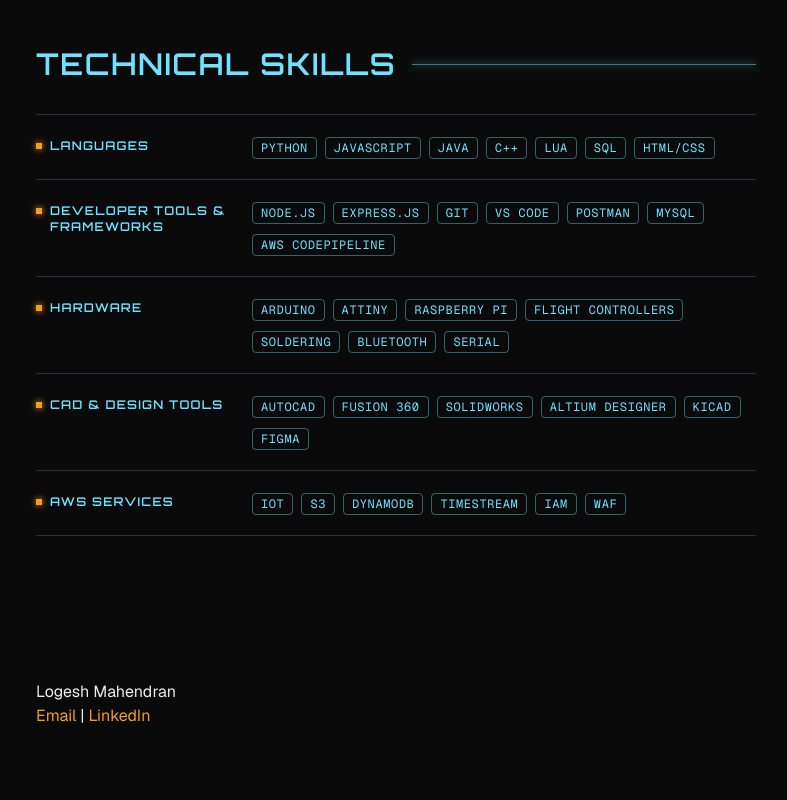
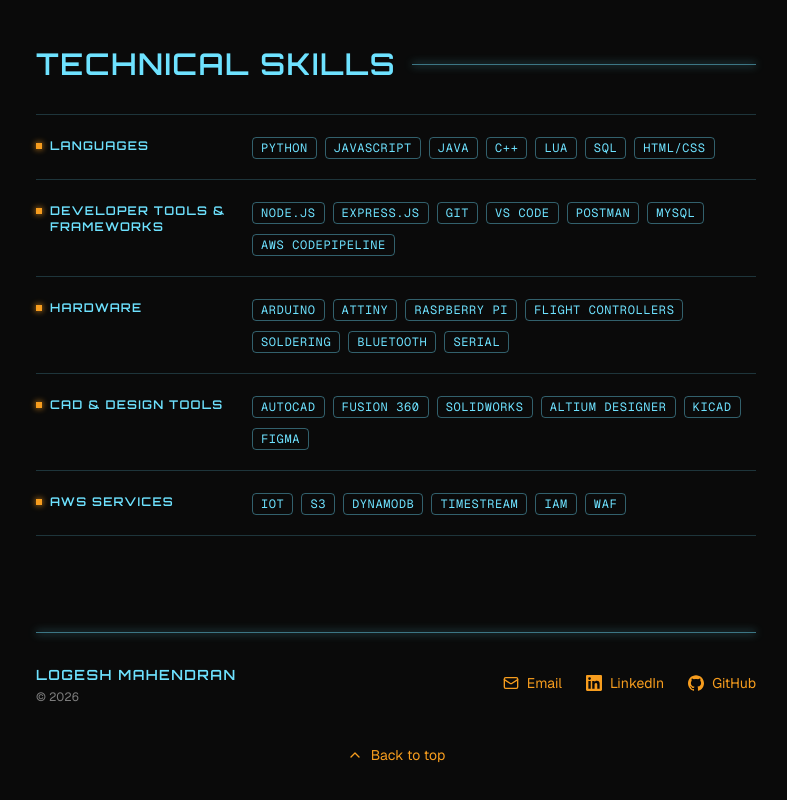
Before and after one commit to lmahendran/my-portfolio, a Next.js app: page / in a window 1280 px wide. Shown: the part 3310-4110 px from the top of the page, without its empty margins (244-1031 px from the left). Before the commit the page ends 4086 px from the top, so only its background shows below. Built offline with nearby package versions, Linux system fonts and the light colour scheme.

Commit message:
Added Tailwind CSS for Footer section

```diff
--- a/components/Footer.tsx
+++ b/components/Footer.tsx
@@ -1,14 +1,123 @@
+import type { ReactNode } from "react";
+
+type FooterLink = {
+    label: string;
+    href: string;
+    icon: ReactNode;
+};
+
+const iconClass = "size-4 shrink-0";
+
+const links: FooterLink[] = [
+    {
+        label: "Email",
+        href: "mailto:logesh.ishwar@gmail.com",
+        icon: (
+            <svg
+                xmlns="http://www.w3.org/2000/svg"
+                viewBox="0 0 24 24"
+                fill="none"
+                stroke="currentColor"
+                strokeWidth={2}
+                strokeLinecap="round"
+                strokeLinejoin="round"
+                aria-hidden="true"
+                className={iconClass}
+            >
+                <rect width="20" height="16" x="2" y="4" rx="2" />
+                <path d="m22 7-8.97 5.7a1.94 1.94 0 0 1-2.06 0L2 7" />
+            </svg>
+        ),
+    },
+    {
+        label: "LinkedIn",
+        href: "https://www.linkedin.com/in/logesh-mahendran-66194836b/",
+        icon: (
+            <svg
+                xmlns="http://www.w3.org/2000/svg"
+                viewBox="0 0 24 24"
+                fill="currentColor"
+                aria-hidden="true"
+                className={iconClass}
+            >
+                <path d="M20.447 20.452h-3.554v-5.569c0-1.328-.027-3.037-1.852-3.037-1.853 0-2.136 1.445-2.136 2.939v5.667H9.351V9h3.414v1.561h.046c.477-.9 1.637-1.85 3.37-1.85 3.601 0 4.267 2.37 4.267 4.455v6.286zM5.337 7.433a2.062 2.062 0 1 1 0-4.125 2.062 2.062 0 0 1 0 4.125zM7.119 20.452H3.555V9h3.564v11.452zM22.225 0H1.771C.792 0 0 .774 0 1.729v20.542C0 23.227.792 24 1.771 24h20.451C23.2 24 24 23.227 24 22.271V1.729C24 .774 23.2 0 22.222 0h.003z" />
+            </svg>
+        ),
+    },
+    {
+        label: "GitHub",
+        href: "https://github.com/lmahendran",
+        icon: (
+            <svg
+                xmlns="http://www.w3.org/2000/svg"
+                viewBox="0 0 24 24"
+                fill="currentColor"
+                aria-hidden="true"
+                className={iconClass}
+            >
+                <path d="M12 .297c-6.63 0-12 5.373-12 12 0 5.303 3.438 9.8 8.205 11.385.6.113.82-.258.82-.577 0-.285-.01-1.04-.015-2.04-3.338.724-4.042-1.61-4.042-1.61C4.422 18.07 3.633 17.7 3.633 17.7c-1.087-.744.084-.729.084-.729 1.205.084 1.838 1.236 1.838 1.236 1.07 1.835 2.809 1.305 3.495.998.108-.776.417-1.305.76-1.605-2.665-.3-5.466-1.332-5.466-5.93 0-1.31.465-2.38 1.235-3.22-.135-.303-.54-1.523.105-3.176 0 0 1.005-.322 3.3 1.23.96-.267 1.98-.399 3-.405 1.02.006 2.04.138 3 .405 2.28-1.552 3.285-1.23 3.285-1.23.645 1.653.24 2.873.12 3.176.765.84 1.23 1.91 1.23 3.22 0 4.61-2.805 5.625-5.475 5.92.42.36.81 1.096.81 2.22 0 1.606-.015 2.896-.015 3.286 0 .315.21.69.825.57C20.565 22.092 24 17.592 24 12.297c0-6.627-5.373-12-12-12" />
+            </svg>
+        ),
+    },
+];
+
+const linkClass =
+    "inline-flex items-center gap-2 text-sm transition hover:text-shadow-[0_0_8px_var(--tron-orange)]";
+
 export default function Footer() {
     return (
-        <footer className="mx-auto w-full max-w-3xl px-6 py-12">
-            <p>Logesh Mahendran</p>
-            <p>
-                <a href="mailto:logesh.ishwar@gmail.com">Email</a>
-                {" | "}
-                <a href="https://www.linkedin.com/in/logesh-mahendran-66194836b/">
-                    LinkedIn
+        <footer className="mx-auto w-full max-w-3xl px-6 pb-12">
+            <div
+                aria-hidden="true"
+                className="h-px bg-tron-cyan/50 shadow-[0_0_8px_var(--tron-cyan)]"
+            />
+            <div className="mt-8 flex flex-col items-center gap-6 text-center sm:flex-row sm:justify-between sm:text-left">
+                <div>
+                    <p className="font-display text-sm font-semibold tracking-widest text-tron-cyan uppercase">
+                        Logesh Mahendran
+                    </p>
+                    <p className="mt-1 text-xs text-foreground/50">© 2026</p>
+                </div>
+                <ul className="flex flex-wrap justify-center gap-x-6 gap-y-3">
+                    {links.map((link) => {
+                        // mailto: links open an email app, so only web links need a new tab
+                        const isWebLink = link.href.startsWith("http");
+                        return (
+                            <li key={link.label}>
+                                <a
+                                    href={link.href}
+                                    className={linkClass}
+                                    {...(isWebLink && {
+                                        target: "_blank",
+                                        rel: "noreferrer",
+                                    })}
+                                >
+                                    {link.icon}
+                                    {link.label}
+                                </a>
+                            </li>
+                        );
+                    })}
+                </ul>
+            </div>
+            <div className="mt-10 text-center">
+                <a href="#" className={linkClass}>
+                    <svg
+                        xmlns="http://www.w3.org/2000/svg"
+                        viewBox="0 0 24 24"
+                        fill="none"
+                        stroke="currentColor"
+                        strokeWidth={2}
+                        strokeLinecap="round"
+                        strokeLinejoin="round"
+                        aria-hidden="true"
+                        className={iconClass}
+                    >
+                        <path d="m18 15-6-6-6 6" />
+                    </svg>
+                    Back to top
                 </a>
-            </p>
+            </div>
         </footer>
     );
 }
```
